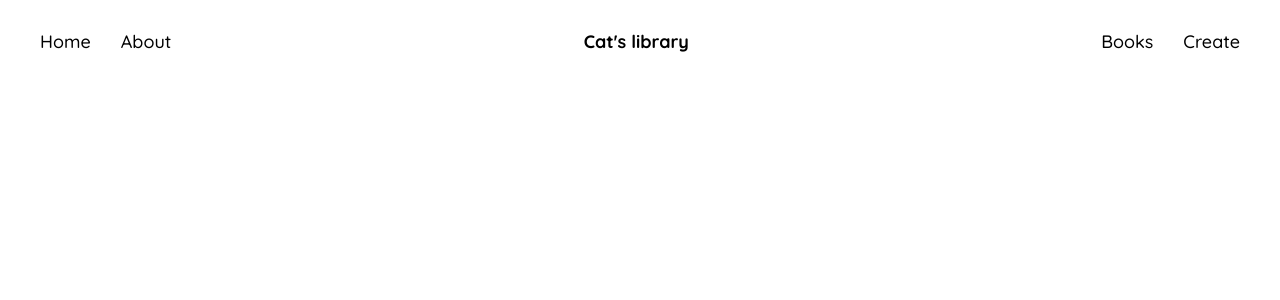
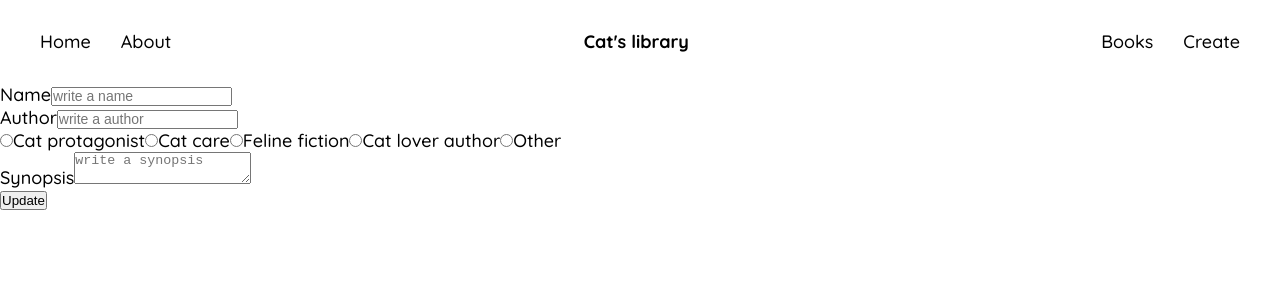
Before and after one commit to FatimaGR/Cat-s-library, a React (Vite) app: page /update/1 in a window 1280 px wide. Shown: the top 300 px of the page. Built offline with nearby package versions, Linux system fonts and the light colour scheme; no server answers.

Commit message:
Added update book component and page, also added search functions

```diff
--- a/src/App.jsx
+++ b/src/App.jsx
@@ -15,7 +15,7 @@ function App() {
         <Route path="/about" element={<About />}/>
         <Route path="/books" element={<Books />}/>
         <Route path="/create" element={<Create />}/>
-        <Route path="/update" element={<Update />}/>
+        <Route path="/update/:id" element={<Update />}/>
       </Routes>
     </>
   )
--- a/src/components/BookCard.jsx
+++ b/src/components/BookCard.jsx
@@ -29,7 +29,7 @@ function modalActualization(children, book, setChildren){
     case "delete":
       return <DeleteBook setModalChildren={setChildren} id={book?.id}/>
     case "update":
-      return <UpdateBook setModalChildren={setChildren}/>
+      return <UpdateBook setModalChildren={setChildren} id={book?.id}/>
     default:
       return <BookDetail key={book?.id} id={book?.id}/>
   }
--- a/src/components/Inputs.jsx
+++ b/src/components/Inputs.jsx
@@ -1,4 +1,4 @@
-export function Input({ id, name, type="text", value, onChange, label}) {
+export function Input({ id, name, type="text", value, onChange, label, placeholder=""}) {
   return (
     <div key={id}>
       <label htmlFor={id || name}>{label}</label>
@@ -8,12 +8,13 @@ export function Input({ id, name, type="text", value, onChange, label}) {
         id={id || name}
         value={value}
         onChange={onChange}
+        placeholder={placeholder}
       />
     </div>
   )
 }
 
-export function TextArea({ id, name, value, onChange, label}) {
+export function TextArea({ id, name, value, onChange, label, placeholder=""}) {
   return (
     <div key={id}>
       <label htmlFor={id || name}>{label}</label>
@@ -22,6 +23,7 @@ export function TextArea({ id, name, value, onChange, label}) {
         id={id || name}
         value={value}
         onChange={onChange}
+        placeholder={placeholder}
       />
     </div>
   )
--- /dev/null
+++ b/src/components/Search.jsx
@@ -0,0 +1,24 @@
+import { useState } from "react"
+import search from "../assets/bx-search-alt-2.svg"
+
+function Search({ onSubmit }){
+  const [word, setWord] = useState("");
+
+  function handleWordChange(e){
+    setWord(e.target.value);
+  }
+
+  function handleSubmit(e){
+    e.preventDefault();
+    onSubmit(word)
+  }
+
+  return(
+    <form onSubmit={handleSubmit}>
+      <button action="submit"><img src={search} alt=""/></button>
+      <input type="text" value={word} id="search" onChange={handleWordChange} placeholder="Search..."/>
+    </form>
+  )
+}
+
+export default Search
--- a/src/components/UpdateBook.jsx
+++ b/src/components/UpdateBook.jsx
@@ -1,10 +1,11 @@
 import { Link } from "react-router-dom";
 
-export function UpdateBook({setModalChildren}){
+export function UpdateBook({id, setModalChildren}){
+  console.log(id)
   return(
     <div>
       <p>Do you want to update or correct something about this book?</p>
-      <Link to="/update">Yes, edit <img/></Link>
+      <Link to={`/update/${id}`}>Yes, edit <img/></Link>
       <button onClick={() => setModalChildren("book detail")}>No, cancel</button>
     </div>
   )
--- a/src/pages/Books.jsx
+++ b/src/pages/Books.jsx
@@ -1,8 +1,10 @@
 import { getBooks } from "../services/services.js"
 import BooksList from "../components/BooksList.jsx"
 import { useEffect, useState } from "react";
+import Search from "../components/Search.jsx";
 
 function Books(){
+  const [intialBooks, setInitialBooks] = useState([])
   const [books, setBooks] = useState([])
   const [loading, setLoading] = useState(true)
 
@@ -11,6 +13,7 @@ function Books(){
     getBooks()
       .then ((books) => {
         setBooks(books)
+        setInitialBooks(books)
         setLoading(false)
       })
       .catch((error) => {
@@ -19,13 +22,26 @@ function Books(){
       })
   },[]);
 
+  function handleSearchSubmit(name){
+    if (name != ""){
+      const nameUpper = name.toUpperCase()
+      const booksFiltered = books.filter((book) => book.name.toUpperCase().includes(nameUpper))
+      setBooks(booksFiltered)
+    } else {
+      setBooks(intialBooks)
+    }
+  }
+
   return(
     <div>
       <p>Books</p>
       {loading ? (
         <p>Loading...</p>
       ) : (
-        <BooksList books={books} />
+        <div>
+          <Search onSubmit={handleSearchSubmit}/>
+          <BooksList books={books} />
+        </div>
       )}
     </div>
   )
--- a/src/pages/Create.jsx
+++ b/src/pages/Create.jsx
@@ -29,7 +29,7 @@ function Create(){
     }
 
     setErrorMessage("");
-    console.log(formData)
+
     createBook(formData)
     .then(handleClick)
     .catch(error => {
@@ -54,6 +54,7 @@ function Create(){
             value={formData.name}
             onChange={handleChange}
             label="Name"
+            placeholder="write a name"
           />
           <Input
             id="author"
@@ -61,6 +62,7 @@ function Create(){
             value={formData.author}
             onChange={handleChange}
             label="Author"
+            placeholder="write a author"
           />
           <div>
             {themes.map((theme) =>
@@ -80,6 +82,7 @@ function Create(){
             value={formData.synopsis}
             onChange={handleChange}
             label="Synopsis"
+            placeholder="write a synopsis"
           />
         </div>
         <button type="submit">Create</button>
--- a/src/pages/Update.jsx
+++ b/src/pages/Update.jsx
@@ -1,8 +1,116 @@
+import { Link, useNavigate, useParams } from "react-router-dom";
+import { getBookById, updateBook } from "../services/services.js";
+import { useEffect, useState } from "react";
+import { Input, TextArea } from "../components/Inputs.jsx";
 
 function Update(){
+  let params = useParams();
+  const navigate = useNavigate()
+  const themes = ["Cat protagonist","Cat care", "Feline fiction", "Cat lover author", "Other"]
+  const [loading, setLoading] = useState(true)
+
+  const [formData, setFormData] = useState({
+    name: "",
+    author: "",
+    synopsis: "",
+    theme: "",
+  })
+
+  useEffect(() => {
+    setLoading(true)
+    getBookById(params.id)
+      .then ((book) => {
+        setFormData(book)
+        setLoading(false)
+      })
+      .catch((error) => {
+        console.log(error)
+        setLoading(false)
+      })
+  },[]);
+
+  const [errorMessage, setErrorMessage] = useState("");
+
+  const handleClick = () => {
+    navigate("/books");
+  };
+
+  function handleSubmit(e){
+    e.preventDefault();
+
+    if (!formData.name || !formData.author || !formData.synopsis || !formData.theme) {
+      setErrorMessage("Please complete all the information...");
+      return;
+    }
+
+    setErrorMessage("");
+
+    updateBook(params.id, formData)
+    .then(handleClick)
+    .catch(error => {
+      console.log('Error updating book:', error);
+      setErrorMessage("An error occurred while updating the book.");
+    })
+  }
+
+  function handleChange(event){
+    const {name, value} = event.target;
+    setFormData({ ...formData, [name]: value});
+  }
+
   return(
     <div>
-      <p>Update</p>
+      {loading ? (
+        <p>Loading...</p>
+      ) : (
+        <div>
+          <form onSubmit={handleSubmit}>
+            <div>
+              <Input
+                id="name"
+                name="name"
+                value={formData.name}
+                onChange={handleChange}
+                label="Name"
+                placeholder="write a name"
+              />
+              <Input
+                id="author"
+                name="author"
+                value={formData.author}
+                onChange={handleChange}
+                label="Author"
+                placeholder="write a author"
+              />
+              <div>
+                {themes.map((theme) =>
+                  <label htmlFor={theme}>
+                    <input
+                      id={theme}
+                      type="radio"
+                      name="theme"
+                      value={theme}
+                      checked={formData.theme === theme}
+                      onChange={handleChange}
+                    />
+                    {theme}
+                  </label>
+                )}
+              </div>
+              <TextArea
+                id="synopsis"
+                name="synopsis"
+                value={formData.synopsis}
+                onChange={handleChange}
+                label="Synopsis"
+                placeholder="write a synopsis"
+              />
+            </div>
+            <button type="submit">Update</button>
+          </form>
+          {errorMessage && <p>{errorMessage}</p>}
+        </div>
+      )}
     </div>
   )
 }
```
